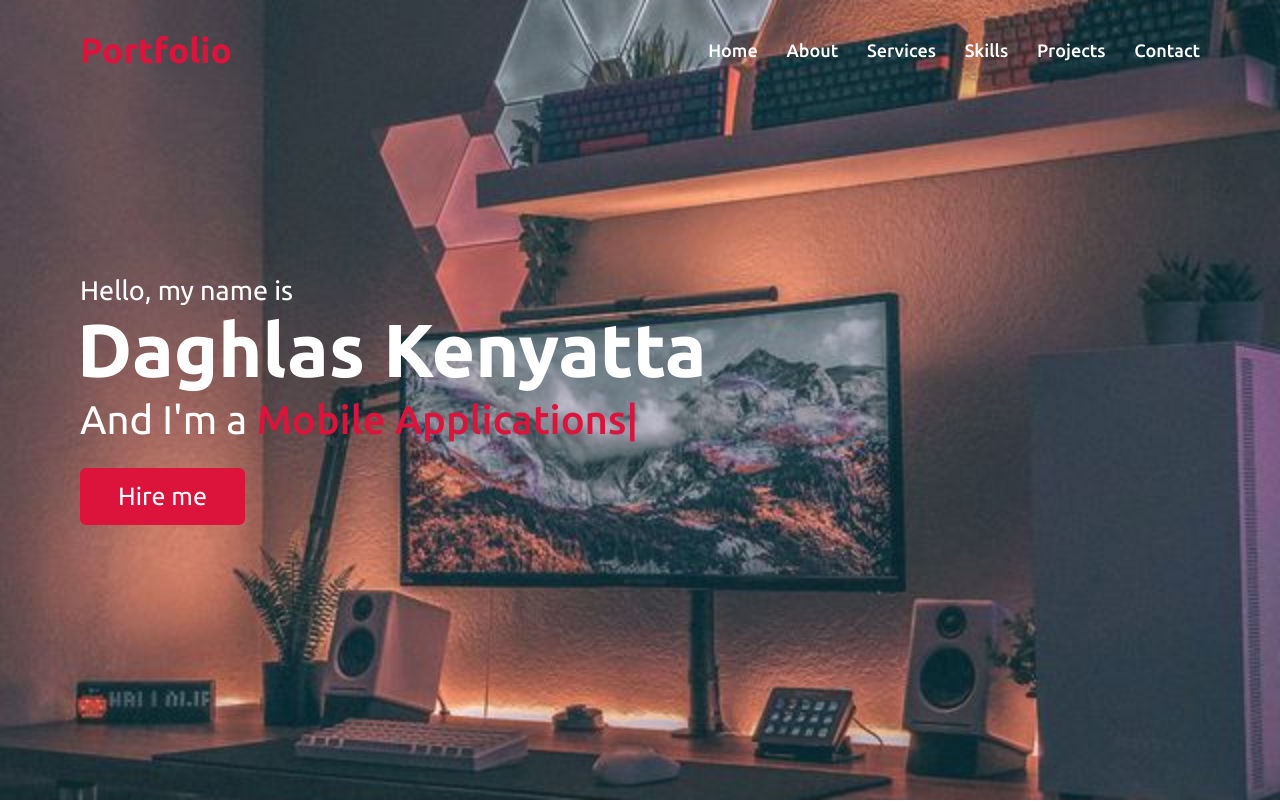
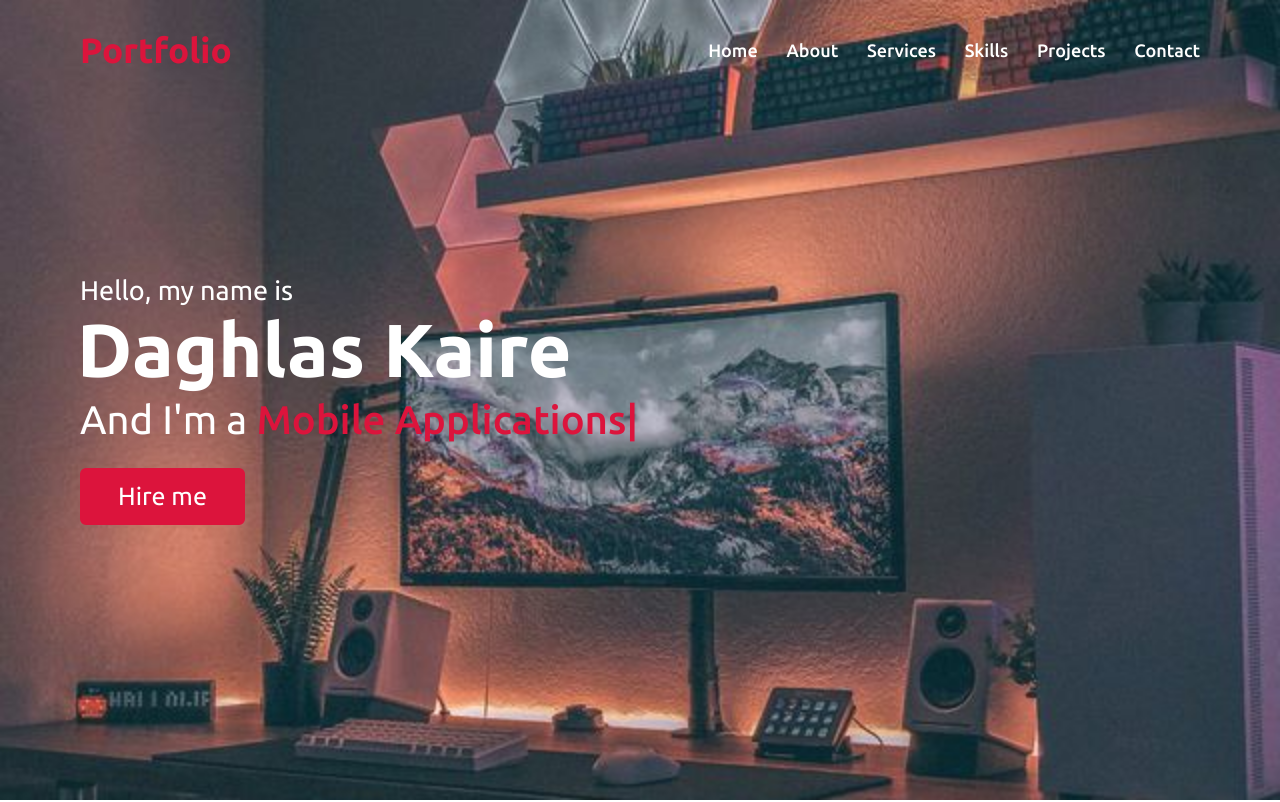
Before and after one commit to daghlas/daghlas.github.io, a plain HTML site: page index.html in a window 1280 px wide. Shown: the top 802 px of the page. Drawn offline with nearby package versions, Linux system fonts and the light colour scheme.

Commit message:
index.html name update
initial commit

```diff
--- a/index.html
+++ b/index.html
@@ -45,7 +45,7 @@
         <div class="max-width">
             <div class="home-content">
                 <div class="text-1">Hello, my name is</div>
-                <div class="text-2">Daghlas Kenyatta</div>
+                <div class="text-2">Daghlas Kaire</div>
                 <div class="text-3">And I'm a <span class="typing"></span></div>
                 <a href="https://github.com/daghlas">Hire me</a>
             </div>
```
